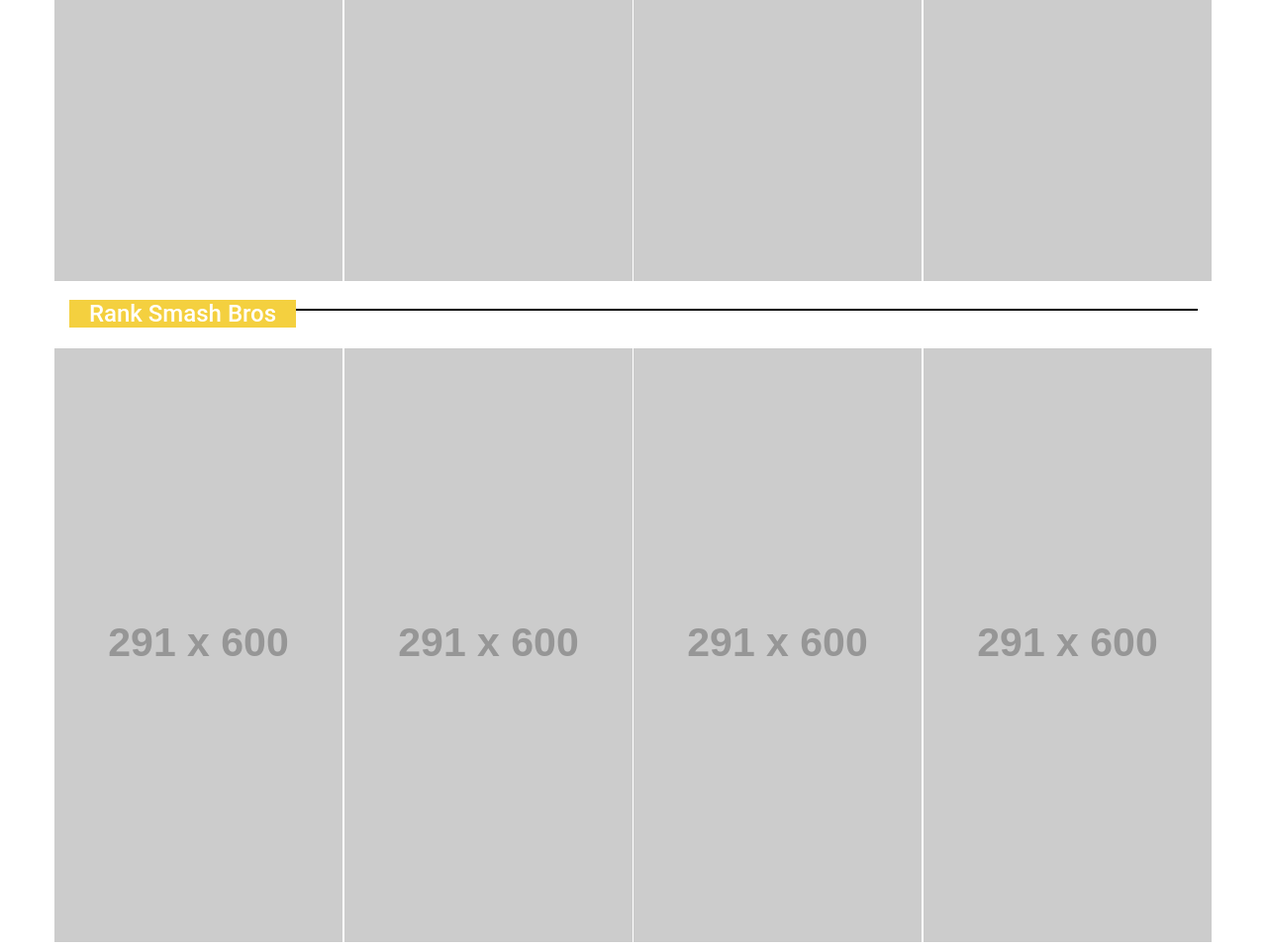
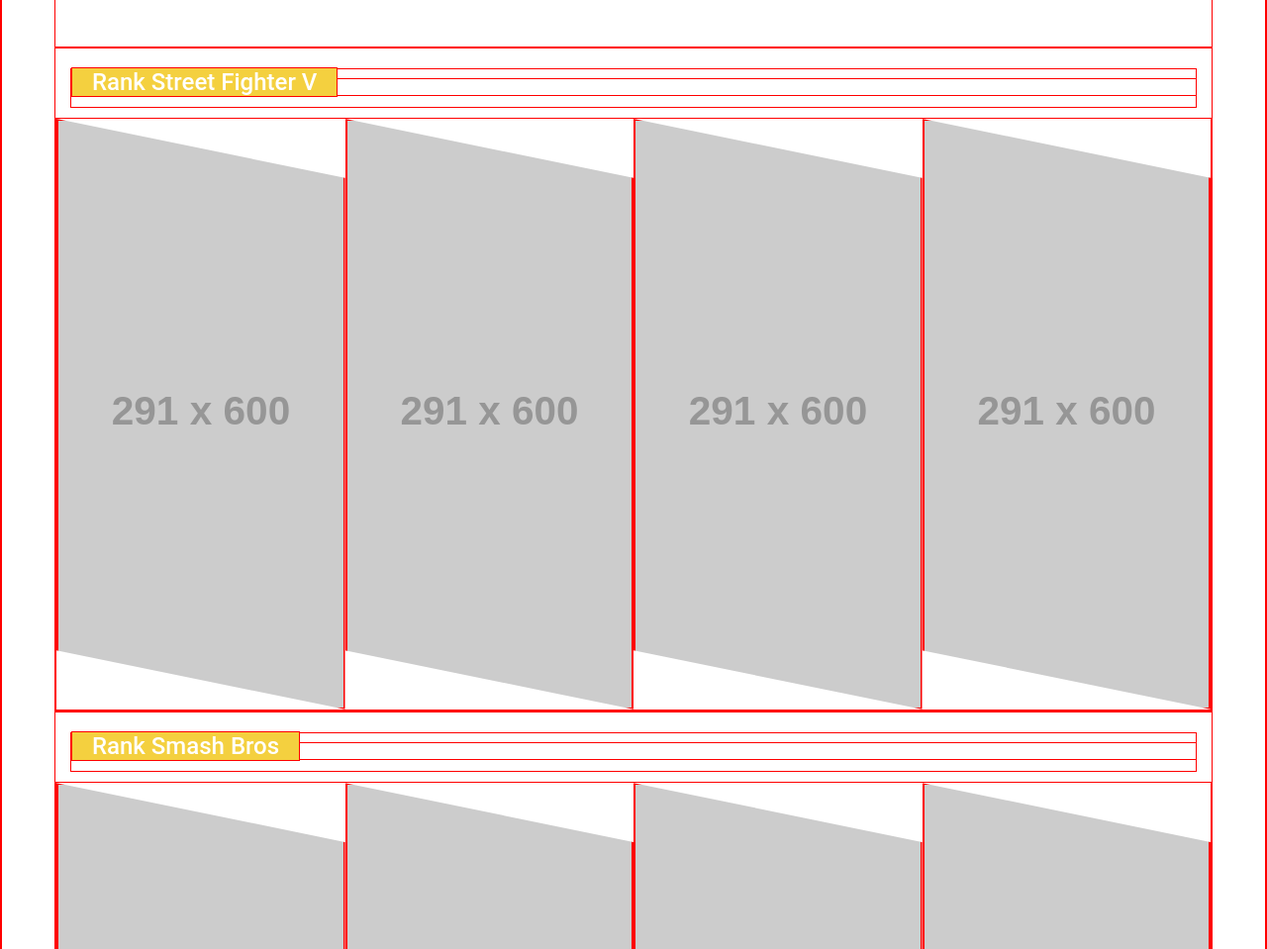
Before and after one commit to CarlosRmz/cf, a plain HTML site: page index.html in a window 1280 px wide. Shown: the part 1841-2800 px from the top of the page at 99% size. Drawn offline with nearby package versions, Linux system fonts and the light colour scheme; placeholder pictures from the web are drawn by us.

Commit message:
Responsive Image and form

```diff
--- a/css/style.css
+++ b/css/style.css
@@ -1,6 +1,6 @@
-/**{
+*{
   border: 1px solid red !important;
-}*/
+}
 
 body {
   font-family: 'Roboto', sans-serif;
@@ -54,5 +54,7 @@ h3+* {
 
 .rank {
   padding: 0px;
+  -webkit-clip-path: polygon(0 0, 100% 10%, 100% 100%, 0 90%);
+  clip-path: polygon(0 0, 100% 10%, 100% 100%, 0 90%);
 }
 /*****************************/
--- a/index.html
+++ b/index.html
@@ -79,17 +79,17 @@
       <h3><span>Rank Street Fighter V</span></h3>
       <p></p>
       <div class="row">
-        <div class="col-md-3 rank">
-          <img class="img-fluid" src="http://placehold.it/291x600" alt="firt place"/>
+        <div class="col-md-3 col-xs-6 rank">
+          <img class="img-responsive" src="http://placehold.it/291x600?text=Img_1" alt="firt place"/>
         </div>
-        <div class="col-md-3 rank">
-          <img class="img-fluid" src="http://placehold.it/291x600" alt="second place"/>
+        <div class="col-md-3 col-xs-6 rank">
+          <img class="img-responsive" src="http://placehold.it/291x600?text=Img_2" alt="second place"/>
         </div>
-        <div class="col-md-3 rank">
-          <img class="img-fluid" src="http://placehold.it/291x600" alt="third place"/>
+        <div class="col-md-3 col-xs-6 rank">
+          <img class="img-responsive" src="http://placehold.it/291x600?text=Img_3" alt="third place"/>
         </div>
-        <div class="col-md-3 rank">
-          <img class="img-fluid" src="http://placehold.it/291x600" alt="fourth place"/>
+        <div class="col-md-3 col-xs-6 rank">
+          <img class="img-responsive" src="http://placehold.it/291x600?text=Img_4" alt="fourth place"/>
         </div>
       </div>
     </section>
@@ -97,16 +97,16 @@
       <h3><span>Rank Smash Bros</span></h3>
       <p></p>
       <div class="row">
-        <div class="col-md-3 rank">
+        <div class="col-md-3 col-xs-6 rank">
           <img class="img-responsive" src="http://placehold.it/291x600" alt="firt place"/>
         </div>
-        <div class="col-md-3 rank">
+        <div class="col-md-3 col-xs-6 rank">
           <img class="img-responsive" src="http://placehold.it/291x600" alt="second place"/>
         </div>
-        <div class="col-md-3 rank">
+        <div class="col-md-3 col-xs-6 rank">
           <img class="img-responsive" src="http://placehold.it/291x600" alt="third place"/>
         </div>
-        <div class="col-md-3 rank">
+        <div class="col-md-3 col-xs-6 rank">
           <img class="img-responsive" src="http://placehold.it/291x600" alt="fourth place"/>
         </div>
       </div>
```
